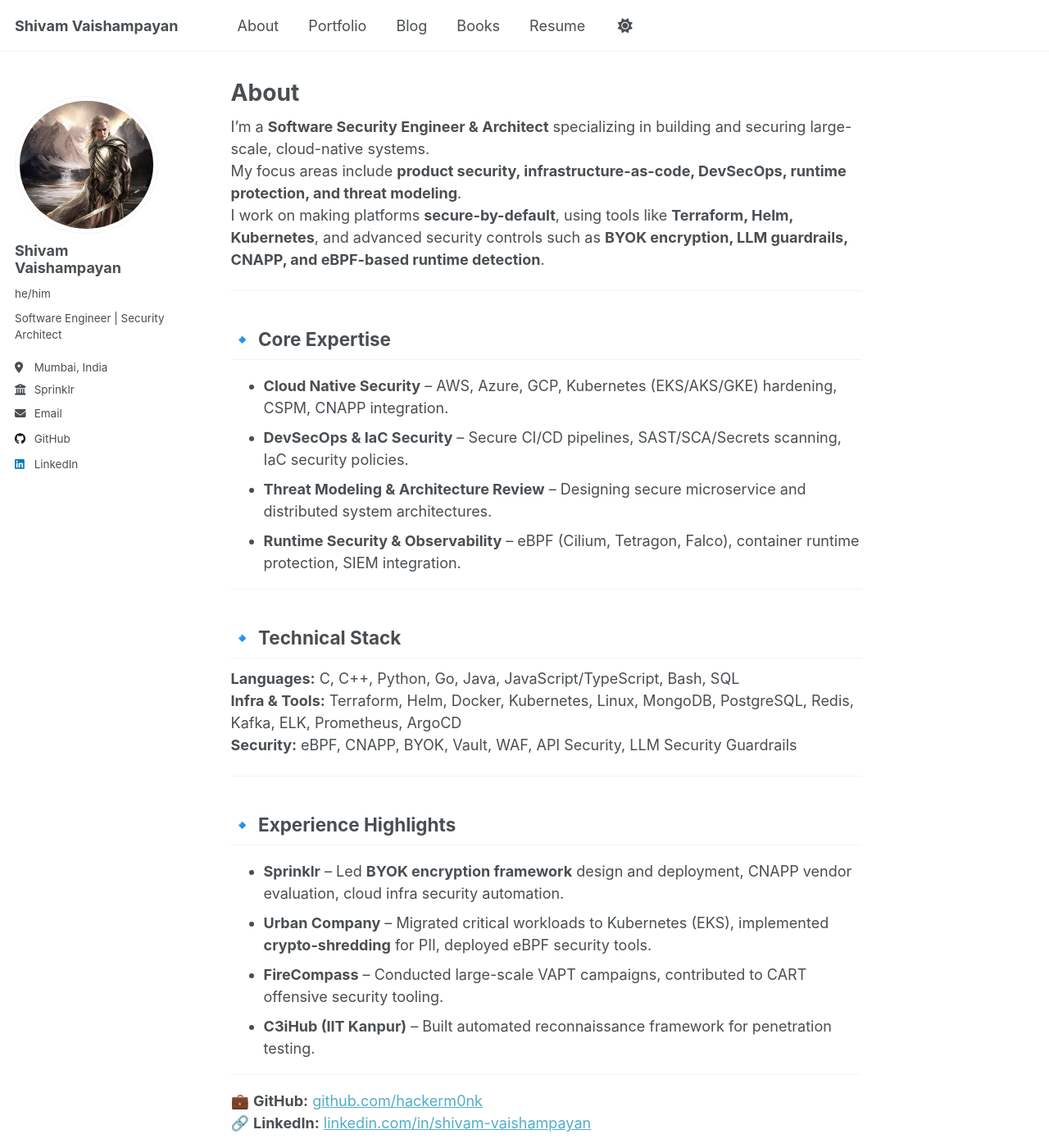
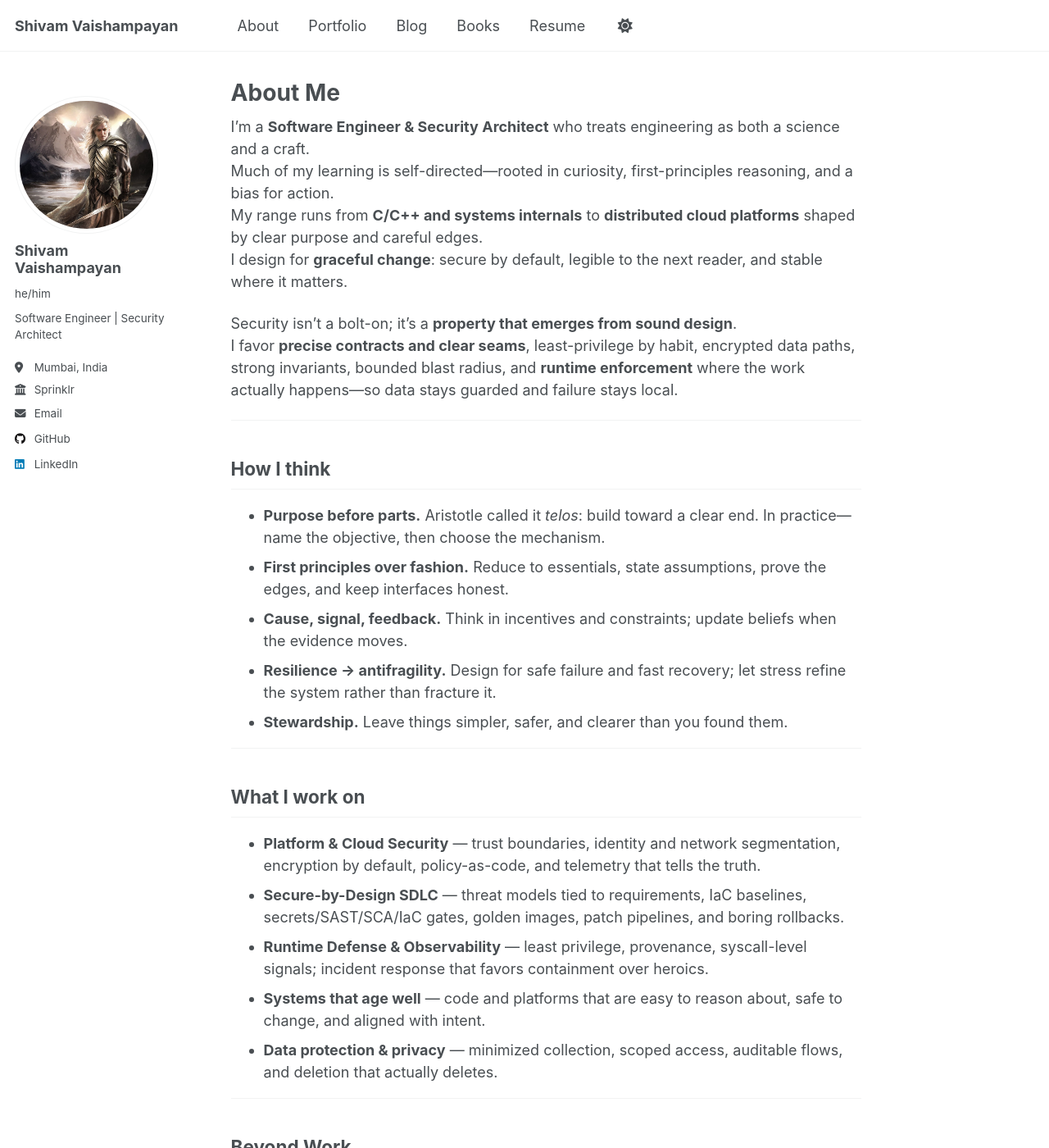
Before and after one commit to HackerM0nk/HackerM0nk.github.io, a Jekyll site: the page built from _pages/about.md, in a window 1280 px wide and 1400 px high. Shown: the whole window at 82% size. Built offline with Jekyll 4.4.1, drawn with Linux system fonts in a browser that asks for light colours; some of the changed text lies outside the part shown.

Commit message:
Update Website

```diff
--- a/_pages/about.md
+++ b/_pages/about.md
@@ -1,5 +1,5 @@
 ---
-title: "About"
+title: "About Me"
 layout: single
 permalink: /about/
 redirect_from:
@@ -7,34 +7,63 @@ redirect_from:
 author_profile: true
 ---
 
-I’m a **Software Security Engineer & Architect** specializing in building and securing large-scale, cloud-native systems.
-My focus areas include **product security, infrastructure-as-code, DevSecOps, runtime protection, and threat modeling**.
-I work on making platforms **secure-by-default**, using tools like **Terraform, Helm, Kubernetes**, and advanced security controls such as **BYOK encryption, LLM guardrails, CNAPP, and eBPF-based runtime detection**.
+I’m a **Software Engineer & Security Architect** who treats engineering as both a science and a craft.
+Much of my learning is self-directed—rooted in curiosity, first-principles reasoning, and a bias for action.
+My range runs from **C/C++ and systems internals** to **distributed cloud platforms** shaped by clear purpose and careful edges.
+I design for **graceful change**: secure by default, legible to the next reader, and stable where it matters.
+
+Security isn’t a bolt-on; it’s a **property that emerges from sound design**.
+I favor **precise contracts and clear seams**, least-privilege by habit, encrypted data paths, strong invariants, bounded blast radius, and **runtime enforcement** where the work actually happens—so data stays guarded and failure stays local.
 
 ---
 
-## 🔹 Core Expertise
-- **Cloud Native Security** – AWS, Azure, GCP, Kubernetes (EKS/AKS/GKE) hardening, CSPM, CNAPP integration.
-- **DevSecOps & IaC Security** – Secure CI/CD pipelines, SAST/SCA/Secrets scanning, IaC security policies.
-- **Threat Modeling & Architecture Review** – Designing secure microservice and distributed system architectures.
-- **Runtime Security & Observability** – eBPF (Cilium, Tetragon, Falco), container runtime protection, SIEM integration.
+## How I think
+- **Purpose before parts.** Aristotle called it *telos*: build toward a clear end. In practice—name the objective, then choose the mechanism.
+- **First principles over fashion.** Reduce to essentials, state assumptions, prove the edges, and keep interfaces honest.
+- **Cause, signal, feedback.** Think in incentives and constraints; update beliefs when the evidence moves.
+- **Resilience → antifragility.** Design for safe failure and fast recovery; let stress refine the system rather than fracture it.
+- **Stewardship.** Leave things simpler, safer, and clearer than you found them.
 
 ---
 
-## 🔹 Technical Stack
-**Languages:** C, C++, Python, Go, Java, JavaScript/TypeScript, Bash, SQL
-**Infra & Tools:** Terraform, Helm, Docker, Kubernetes, Linux, MongoDB, PostgreSQL, Redis, Kafka, ELK, Prometheus, ArgoCD
-**Security:** eBPF, CNAPP, BYOK, Vault, WAF, API Security, LLM Security Guardrails
+## What I work on
+- **Platform & Cloud Security** — trust boundaries, identity and network segmentation, encryption by default, policy-as-code, and telemetry that tells the truth.
+- **Secure-by-Design SDLC** — threat models tied to requirements, IaC baselines, secrets/SAST/SCA/IaC gates, golden images, patch pipelines, and boring rollbacks.
+- **Runtime Defense & Observability** — least privilege, provenance, syscall-level signals; incident response that favors containment over heroics.
+- **Systems that age well** — code and platforms that are easy to reason about, safe to change, and aligned with intent.
+- **Data protection & privacy** — minimized collection, scoped access, auditable flows, and deletion that actually deletes.
 
 ---
 
-## 🔹 Experience Highlights
-- **Sprinklr** – Led **BYOK encryption framework** design and deployment, CNAPP vendor evaluation, cloud infra security automation.
-- **Urban Company** – Migrated critical workloads to Kubernetes (EKS), implemented **crypto-shredding** for PII, deployed eBPF security tools.
-- **FireCompass** – Conducted large-scale VAPT campaigns, contributed to CART offensive security tooling.
-- **C3iHub (IIT Kanpur)** – Built automated reconnaissance framework for penetration testing.
+## Beyond Work
+I’m a **bibliophile** drawn to classic literature, ancient wisdom and Greko-Indian thought, mathematics, psychology, and systems thinking.
+Thucydides, Dostoevsky sit beside CLRS, SICP, and Taleb—reminders that patterns repeat and feedback loops decide  endures.
+
+Sport keeps me disciplined: football, gym training, swimming, and long rides.
+Pacing and recovery matter in bodies and in systems; both reward consistency over theatrics.
+
+<!-- ---
+
+## Core principles
+**Ownership.** If it touches the user, it’s mine.
+**First principles.** Start from what must be true; earn the rest.
+**Bias for action.** Small steps, fast feedback, reversible by design.
+**Simplicity.** Reduce surfaces; clarify intent; name the invariants.
+**Antifragility.** Let stress inform the design and improve the defaults.
+**Stewardship.** Build with care; leave the system better than you found it. -->
 
 ---
 
-💼 **GitHub:** [github.com/hackerm0nk](https://github.com/hackerm0nk)
-🔗 **LinkedIn:** [linkedin.com/in/shivam-vaishampayan](https://linkedin.com/in/shivam-vaishampayan)
+## Toward Agentic Systems
+Soon we'll be building **Emergent Actors**, not oracles. With agency comes duty: make intent legible, bound impact, and keep causation based feedback in loop.
+Alignment in practice means **clear objectives, calibrated incentives, and corrigible behavior**—systems that update based on secure inference, accept oversight, and **fail safely** when the world surprises us.
+That’s the bridge between research ideals and production reality: **alignment you can deploy**.
+
+---
+- Craft over Hype
+
+---
+- Fundamentals over Shortcuts
+
+---
+- Steady in cause, Antifragile in Effect
```
